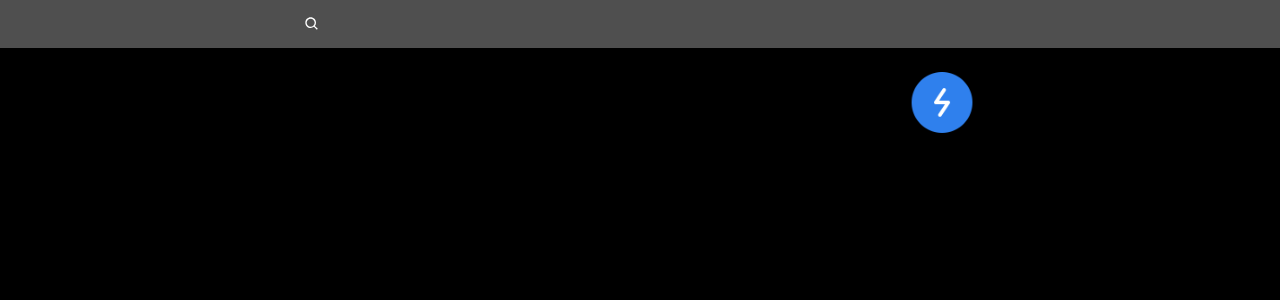
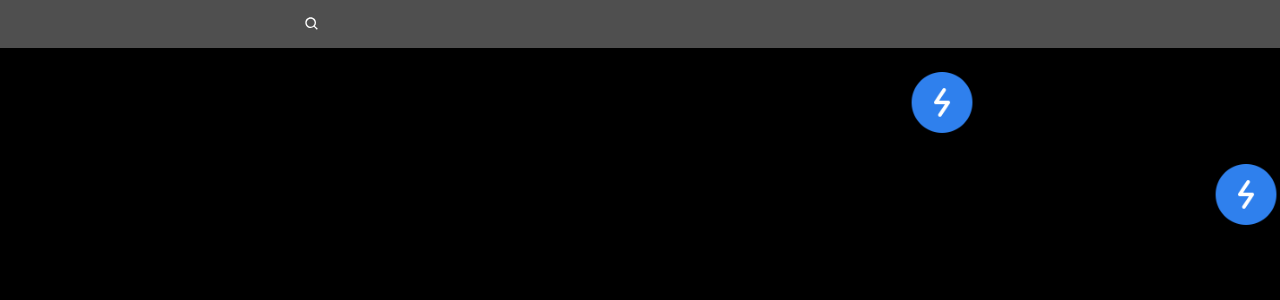
Before and after one commit to Alimnfl/quicks-m-naufal-alim, a Next.js app: page / in a window 1280 px wide. Shown: the top 300 px of the page. Built offline with nearby package versions, Linux system fonts and the light colour scheme.

Commit message:
Updated layouting with QuickNav (with all role)

```diff
--- a/app/(content)/layout.tsx
+++ b/app/(content)/layout.tsx
@@ -1,11 +1,13 @@
 import React, { ReactNode } from "react";
 import Navbar from "./_components/Navbar";
+import QuickNav from "./_components/QuickNav";
 
 function Layout({ children }: { children: ReactNode }) {
   return (
     <div className="flex flex-col w-full h-full">
       <Navbar />
       {children}
+      <QuickNav />
     </div>
   );
 }
--- a/app/globals.css
+++ b/app/globals.css
@@ -1,11 +1,76 @@
 @tailwind base;
 @tailwind components;
 @tailwind utilities;
+
+@layer base {
+  :root {
+    --background: 222.2 84% 4.9%;
+    --foreground: 222.2 84% 4.9%;
+    --card: 0 0% 100%;
+    --card-foreground: 222.2 84% 4.9%;
+    --popover: 0 0% 100%;
+    --popover-foreground: 222.2 84% 4.9%;
+    --primary: 222.2 47.4% 11.2%;
+    --primary-foreground: 210 40% 98%;
+    --secondary: 210 40% 96.1%;
+    --secondary-foreground: 222.2 47.4% 11.2%;
+    --muted: 210 40% 96.1%;
+    --muted-foreground: 215.4 16.3% 46.9%;
+    --accent: 210 40% 96.1%;
+    --accent-foreground: 222.2 47.4% 11.2%;
+    --destructive: 0 84.2% 60.2%;
+    --destructive-foreground: 210 40% 98%;
+    --border: 214.3 31.8% 91.4%;
+    --input: 214.3 31.8% 91.4%;
+    --ring: 222.2 84% 4.9%;
+    --radius: 0.5rem;
+    --chart-1: 12 76% 61%;
+    --chart-2: 173 58% 39%;
+    --chart-3: 197 37% 24%;
+    --chart-4: 43 74% 66%;
+    --chart-5: 27 87% 67%;
+  }
+
+  .dark {
+    --background: 222.2 84% 4.9%;
+    --foreground: 210 40% 98%;
+    --card: 222.2 84% 4.9%;
+    --card-foreground: 210 40% 98%;
+    --popover: 222.2 84% 4.9%;
+    --popover-foreground: 210 40% 98%;
+    --primary: 210 40% 98%;
+    --primary-foreground: 222.2 47.4% 11.2%;
+    --secondary: 217.2 32.6% 17.5%;
+    --secondary-foreground: 210 40% 98%;
+    --muted: 217.2 32.6% 17.5%;
+    --muted-foreground: 215 20.2% 65.1%;
+    --accent: 217.2 32.6% 17.5%;
+    --accent-foreground: 210 40% 98%;
+    --destructive: 0 62.8% 30.6%;
+    --destructive-foreground: 210 40% 98%;
+    --border: 217.2 32.6% 17.5%;
+    --input: 217.2 32.6% 17.5%;
+    --ring: 212.7 26.8% 83.9%;
+    --chart-1: 220 70% 50%;
+    --chart-2: 160 60% 45%;
+    --chart-3: 30 80% 55%;
+    --chart-4: 280 65% 60%;
+    --chart-5: 340 75% 55%;
+  }
+}
+
+@layer base {
+  * {
+    @apply border-border;
+  }
+  body {
+    @apply bg-background text-foreground;
+  }
+}
 
 body {
   background-color: black;
   color: white;
   margin: 0;
   padding: 0;
-  font-family: Arial, sans-serif;
 }
```
